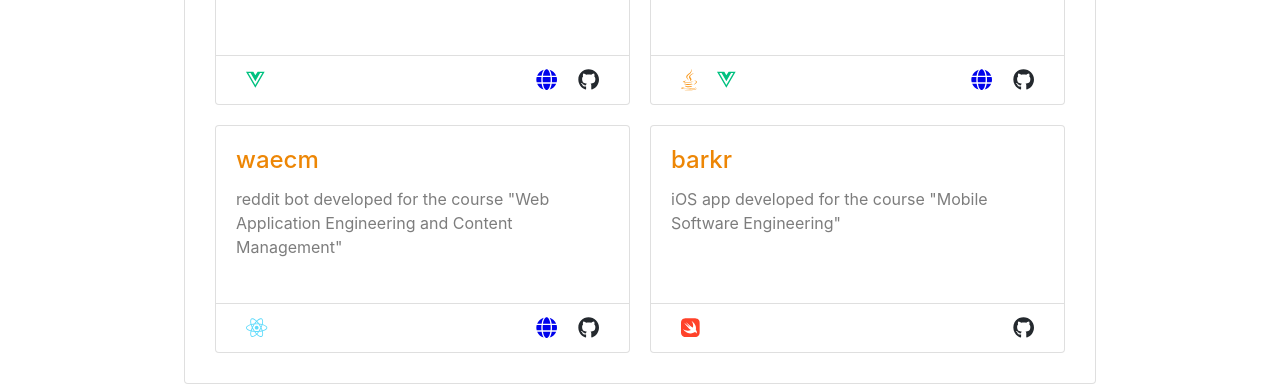
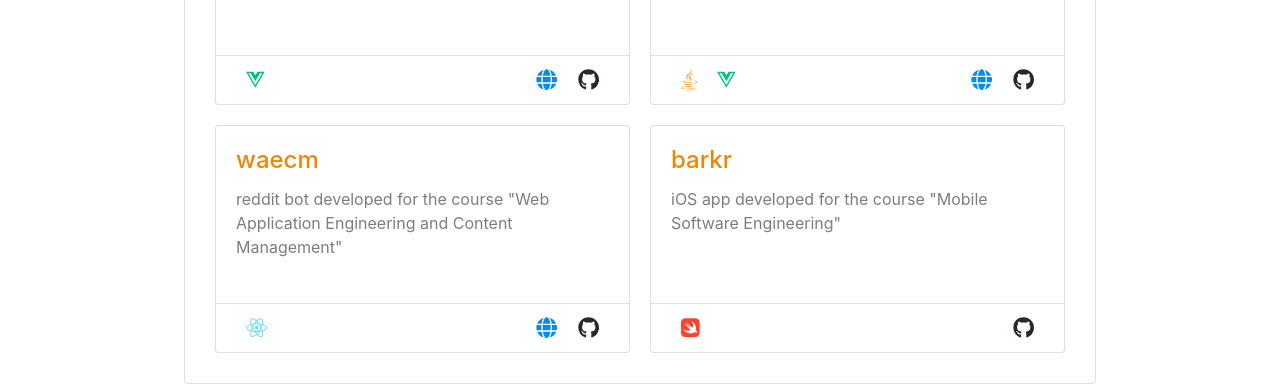
Before and after one commit to lukqw/lukqw.com, a Vue app: page / in a window 1280 px wide. Shown: the part 285-673 px from the top of the page. Built offline with nearby package versions, Linux system fonts and the light colour scheme.

Commit message:
change link color

```diff
--- a/src/views/Home.vue
+++ b/src/views/Home.vue
@@ -133,10 +133,10 @@
 }
 
 .t-href {
-  color: #0002ec;
+  color: #008eec;
 
   :hover {
-    color: #00018d;
+    color: #0072ec;
   }
 }
 
```
